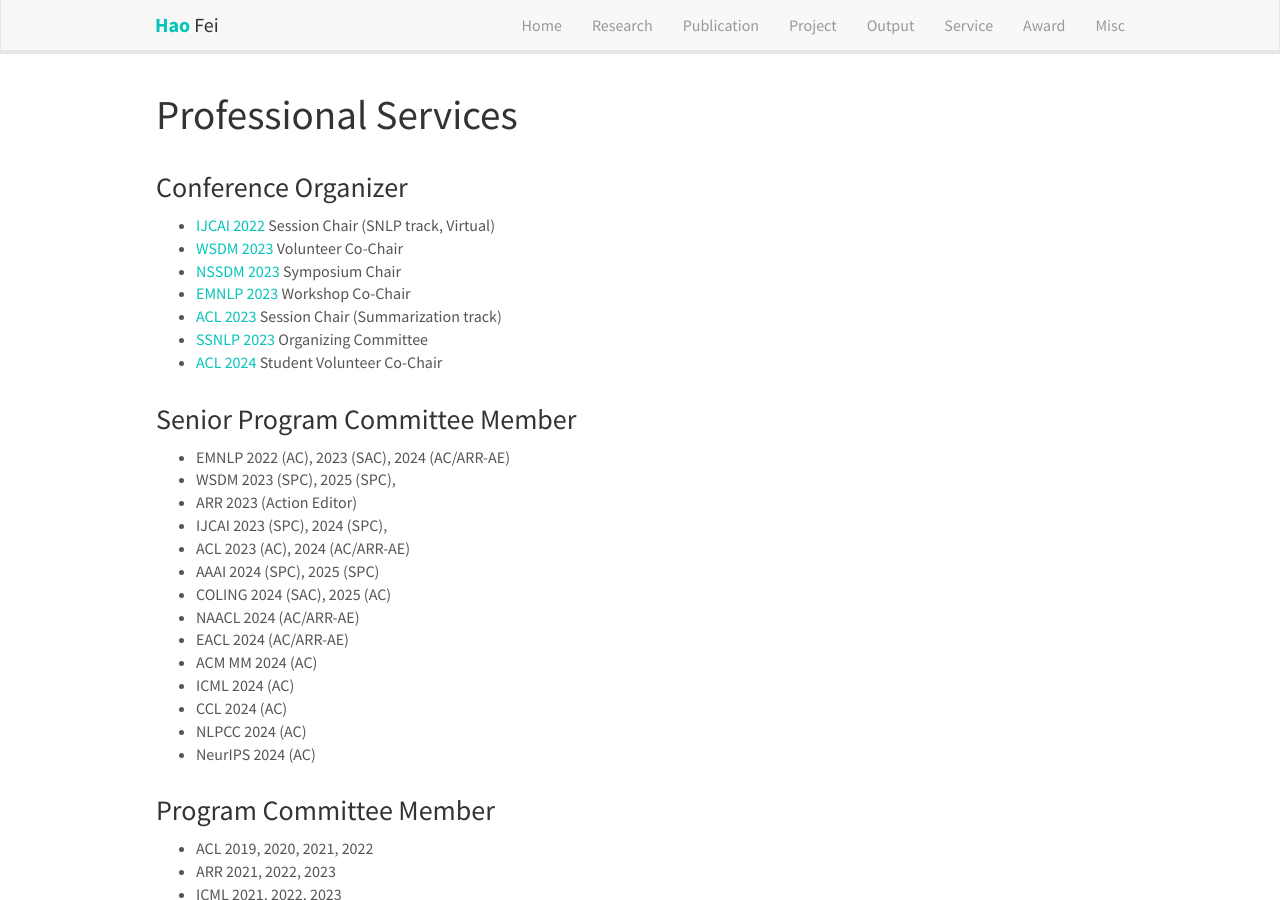
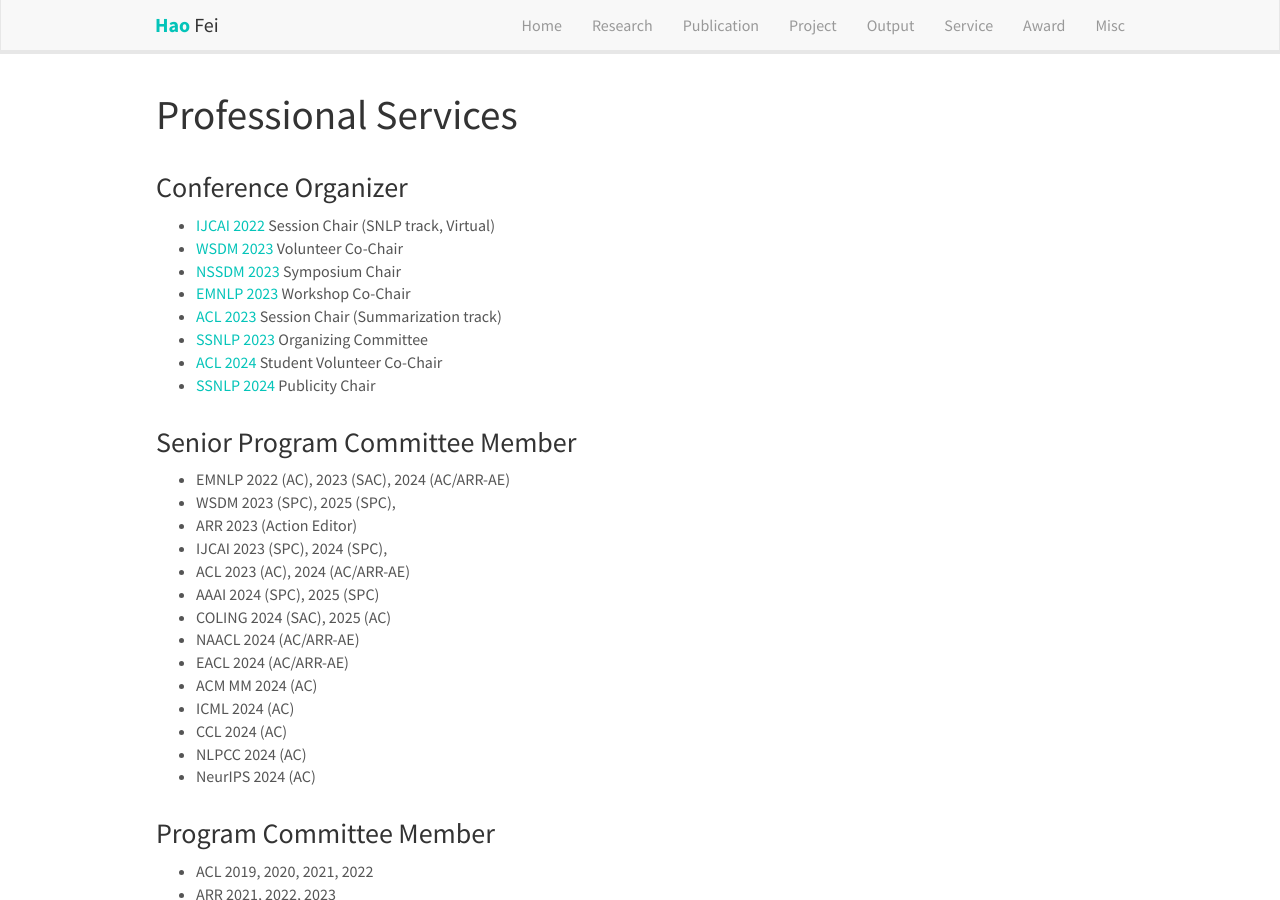
Before and after one commit to scofield7419/scofield7419.github.io, a Jekyll site: the page built from _pages/services.md, in a window 1280 px wide and 900 px high. Built offline with Jekyll 4.4.1, drawn with Linux system fonts in a browser that asks for light colours; nearby versions of some CDN libraries; comment, search, counter and statistics services are not loaded; a style sheet for code colours, icons or effects is not loaded.

Commit message:
Update services.md

```diff
--- a/_pages/services.md
+++ b/_pages/services.md
@@ -21,6 +21,7 @@
 - [ACL 2023](https://ijcai-22.org/) Session Chair (Summarization track)
 - [SSNLP 2023](https://wing-nus.github.io/ssnlp-2023/) Organizing Committee
 - [ACL 2024](https://2024.aclweb.org/) Student Volunteer Co-Chair
+- [SSNLP 2024](https://wing-nus.github.io/ssnlp-2024/) Publicity Chair
 
 
 
```
